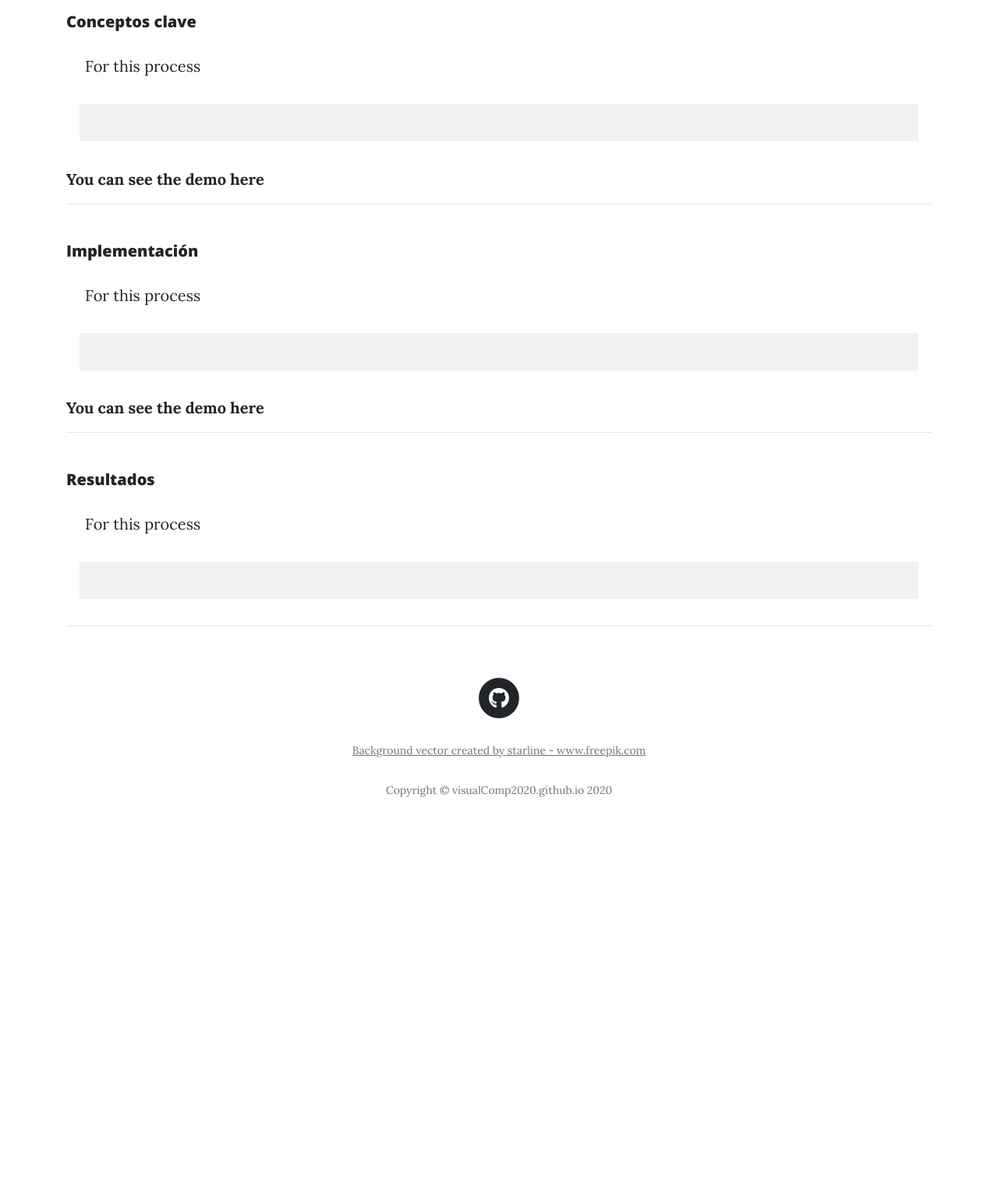
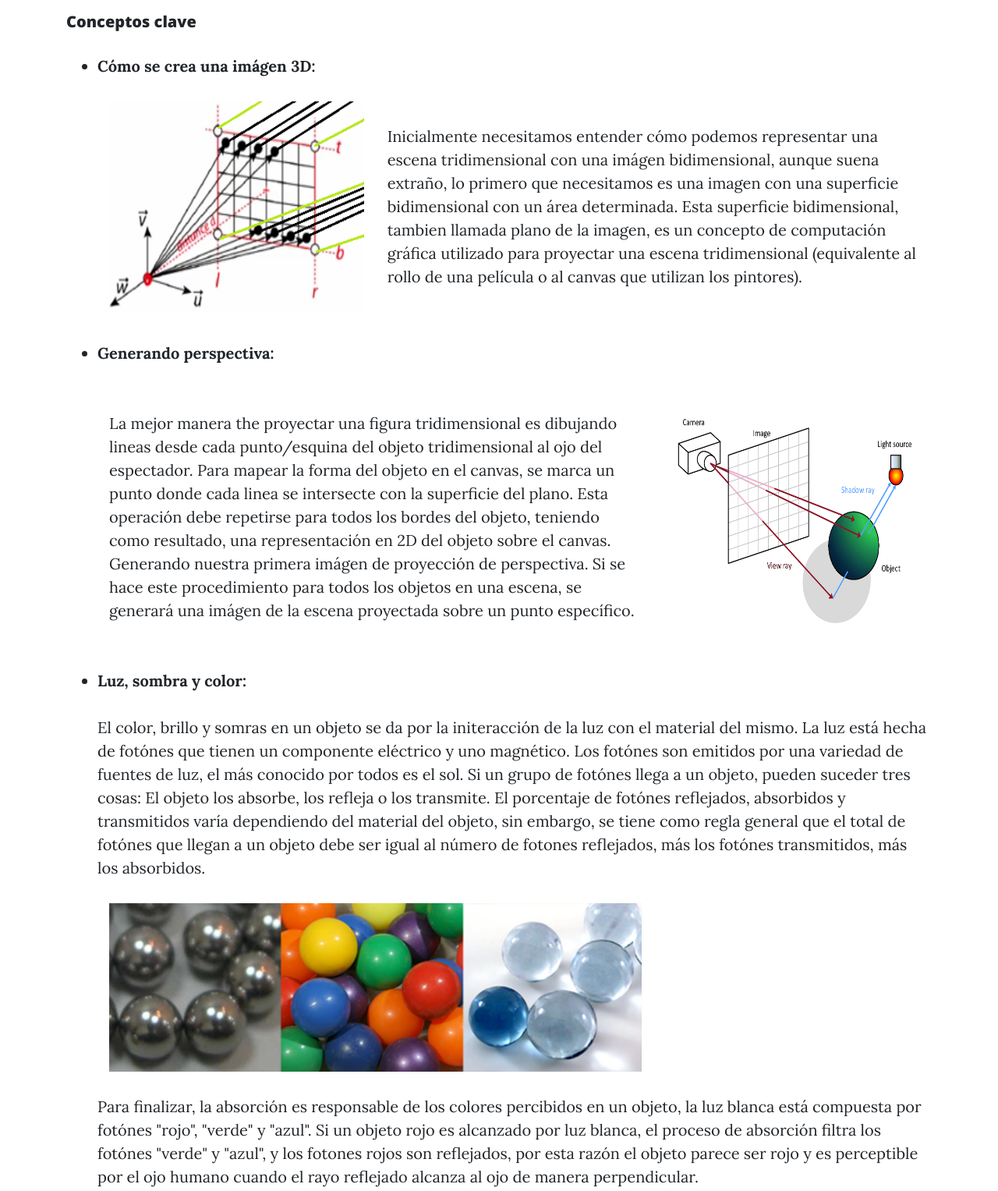
Before and after one commit to visualComp2020/visualComp2020.github.io, a website: page ray_tracing.html in a window 1280 px wide. Shown: the part 740-2267 px from the top of the page at 78% size. Before the commit the page ends 1829 px from the top, so only its background shows below. Drawn offline with nearby package versions, Linux system fonts and the light colour scheme.

Commit message:
add concepts for ray tracing

```diff
--- a/ray_tracing.html
+++ b/ray_tracing.html
@@ -89,14 +89,60 @@
     </div>
 
     <h5 class="mt-5" id="concepts">Conceptos clave</h5>
-    <div class="mx-4">
-      <p>
-        For this process
-      </p>
-    </div>
-    <xmp class="code">
-    </xmp>
-    <a href="http://visual-illusions.herokuapp.com/hermann/"><b>You can see the demo here</b></a>
+    <ul class="mb-4">
+      <li>
+        <p class="font-weight-bold">Cómo se crea una imágen 3D:</p>
+        <div class="d-inline-flex">
+          <img class="col-4" src="img/ray_trace_1.png">
+          <p class="col-8">
+            Inicialmente necesitamos entender cómo podemos representar una escena tridimensional con una imágen bidimensional,
+            aunque suena extraño, lo primero que necesitamos es una imagen con una superficie bidimensional con un área
+            determinada.
+            Esta superficie bidimensional, tambien llamada plano de la imagen, es un concepto de computación gráfica utilizado
+            para proyectar una
+            escena tridimensional (equivalente al rollo de una película o al canvas que utilizan los pintores).
+          </p>
+        </div>
+      </li>
+
+      <li>
+        <p class="font-weight-bold">Generando perspectiva:</p>
+        <div class="d-inline-flex">
+          <p class="col-8">
+            La mejor manera the proyectar una figura tridimensional es dibujando lineas desde cada punto/esquina
+            del objeto tridimensional al ojo del espectador. Para mapear la forma del objeto en el canvas, se marca
+            un punto donde cada linea se intersecte con la superficie del plano.
+            Esta operación debe repetirse para todos los bordes del objeto, teniendo como resultado, una representación
+            en 2D del objeto sobre el canvas. Generando nuestra primera imágen de proyección de perspectiva. Si
+            se hace este procedimiento para todos los objetos en una escena, se generará una imágen de la escena
+            proyectada sobre un punto específico.
+          </p>
+          <img class="col-4" src="img/ray_trace_2.png">
+        </div>
+      </li>
+
+      <li>
+        <p class="font-weight-bold">Luz, sombra y color:</p>
+        <div>
+          <p>
+            El color, brillo y somras en un objeto se da por la initeracción de la luz con el material del mismo.
+            La luz está hecha de fotónes que tienen un componente eléctrico y uno magnético. Los fotónes son emitidos por
+            una variedad de fuentes de luz, el más conocido por todos es el sol. Si un grupo de fotónes llega a un objeto,
+            pueden suceder tres cosas: El objeto los absorbe, los refleja o los transmite.
+            El porcentaje de fotónes reflejados, absorbidos y transmitidos varía dependiendo del material del objeto,
+            sin embargo, se tiene como regla general que el total de fotónes que llegan a un objeto debe ser igual al
+            número de fotones reflejados, más los fotónes transmitidos, más los absorbidos.
+          </p>
+          <img class="col-8" src="img/colors.png">
+          <p>
+            Para finalizar, la absorción es responsable de los colores percibidos en un objeto, la luz blanca está compuesta
+            por fotónes "rojo", "verde" y "azul". Si un objeto rojo es alcanzado por luz blanca, el proceso de absorción filtra
+            los fotónes "verde" y "azul", y los fotones rojos son reflejados, por esta razón el objeto parece ser rojo y es
+            perceptible por el ojo humano cuando el rayo reflejado alcanza al ojo de manera perpendicular.
+          </p>
+        </div>
+      </li>
+    </ul>
     <hr>
 
     <h5 class="mt-5" id="implementations">Implementación</h5>
```
Also changed, not shown: img/colors.png (added), img/ray_trace_1.png (added), img/ray_trace_2.png (added).
